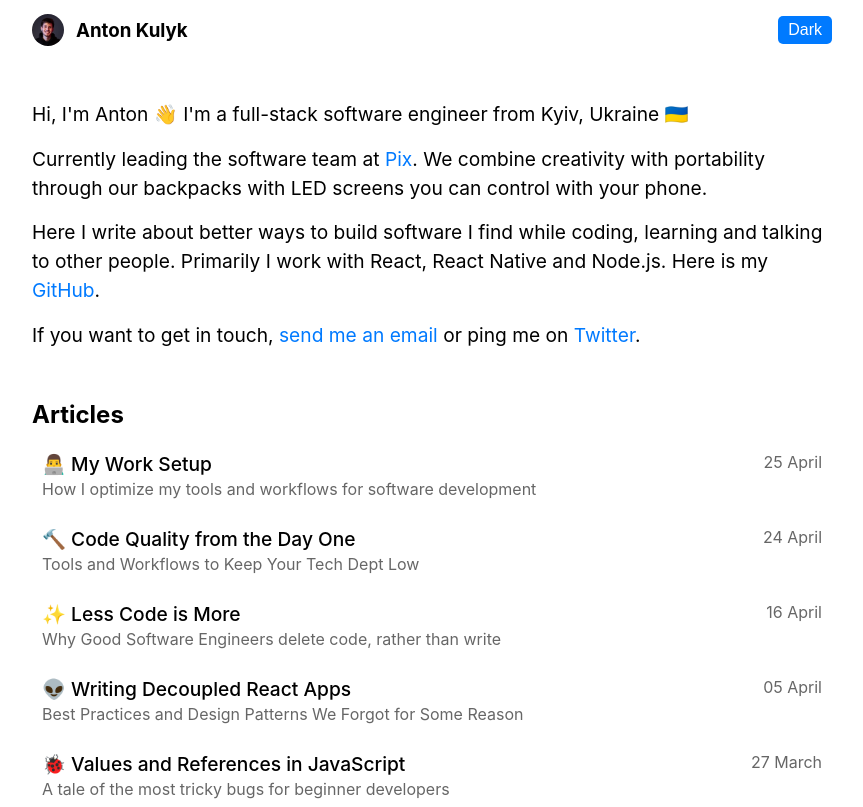
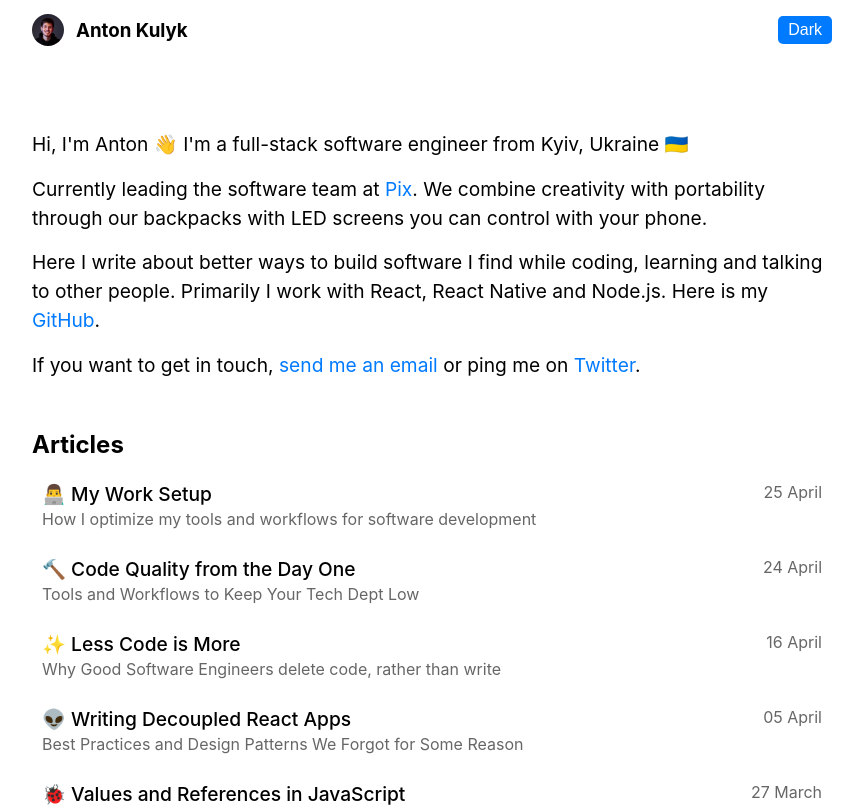
Before and after one commit to kulyk/kulyk.xyz, a Next.js app: page / in a window 1280 px wide. Shown: the top 807 px of the page, without its empty margins (208-1071 px from the left). Built offline with nearby package versions, Linux system fonts and the light colour scheme.

Commit message:
Fix theming

```diff
--- a/src/pages/index.tsx
+++ b/src/pages/index.tsx
@@ -1,5 +1,6 @@
 import {NextPage, GetStaticProps} from 'next';
 import {Post} from '../types';
+import {useTheme} from '../theming';
 import {Emoji, Layout, Link} from '../components';
 import {formatPubDate} from '../utils';
 import FAKE_POSTS from '../fakePosts';
@@ -51,7 +52,7 @@ function Intro(): React.ReactElement {
           margin-top: 1rem;
         }
         .intro:first-child {
-          margin-top: 0;
+          margin-top: 30px;
         }
       `}</style>
     </section>
@@ -65,6 +66,7 @@ type ArticlePreviewProps = {
 function ArticlePreview(props: ArticlePreviewProps): React.ReactElement {
   const {title, description, emoji, slug} = props.post;
   const publishedAt = formatPubDate(props.post.publishedAt);
+  const {theme} = useTheme();
   return (
     <>
       <Link href={`/post/${slug}`}>
@@ -85,7 +87,7 @@ function ArticlePreview(props: ArticlePreviewProps): React.ReactElement {
           margin: 8px 0 8px 0;
         }
         .article-preview:hover {
-          background-color: rgba(0, 0, 0, 0.05);
+          background-color: ${theme.background.hover};
           cursor: pointer;
         }
         .article-preview-main {
--- a/src/theming/themes.ts
+++ b/src/theming/themes.ts
@@ -1,7 +1,10 @@
 import {Theme} from './types';
 
 export const LightTheme: Theme = {
-  background: '#fff',
+  background: {
+    main: '#fff',
+    hover: 'rgba(0, 0, 0, 0.05)',
+  },
   text: {
     main: '#000',
     secondary: 'rgba(0, 0, 0, 0.6)',
@@ -18,7 +21,10 @@ export const LightTheme: Theme = {
 };
 
 export const DarkTheme: Theme = {
-  background: '#131415',
+  background: {
+    main: '#131415',
+    hover: 'rgba(58, 58, 60, 0.4)',
+  },
   text: {
     main: '#fff',
     secondary: 'rgba(255, 255, 255, 0.6)',
--- a/src/theming/types.ts
+++ b/src/theming/types.ts
@@ -1,5 +1,8 @@
 export type Theme = {
-  background: string;
+  background: {
+    main: string;
+    hover: string;
+  };
   text: {
     main: string;
     secondary: string;
```
